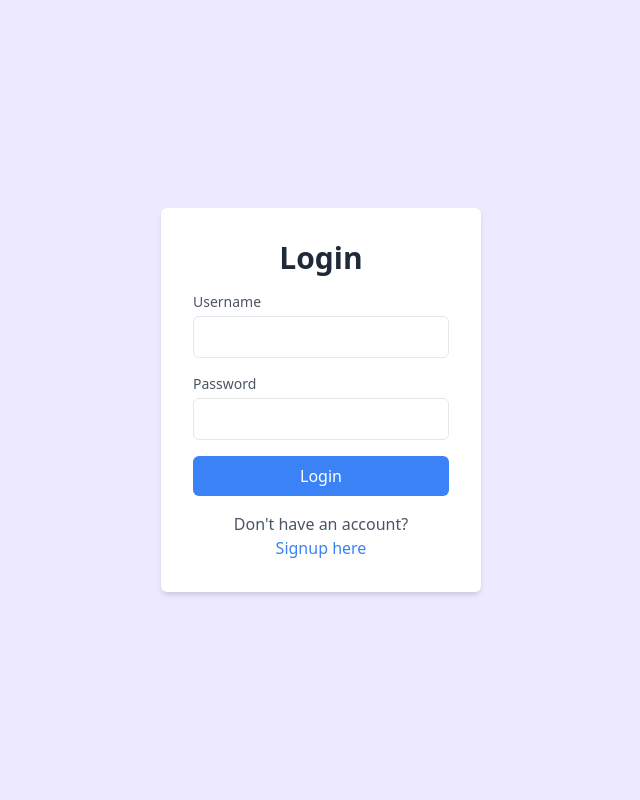
After one commit to tejarazz/Chatpdf, a Flask app: template src/frontend/templates/loginpage.html in a window 1280 px wide. The commit adds this page. Shown: the whole page, without its empty margins (319-959 px from the left). Run offline with Flask 3, Linux system fonts and the light colour scheme; the template is opened without the code that fills it, so the values that code supplies are empty.

Commit message:
ui improvements and added login button

```diff
--- /dev/null
+++ b/src/frontend/templates/loginpage.html
@@ -0,0 +1,93 @@
+<!DOCTYPE html>
+<html lang="en">
+
+<head>
+  <meta charset="UTF-8">
+  <meta name="viewport" content="width=device-width, initial-scale=1.0">
+  <link rel="stylesheet" href="https://cdn.jsdelivr.net/npm/tailwindcss@2.2.19/dist/tailwind.min.css">
+  <title>Login and Signup Page</title>
+</head>
+
+<body class="bg-purple-100 font-sans flex items-center justify-center h-screen">
+  <div class="w-1/4">
+    <!-- Login Form -->
+    <div id="loginContainer" class="bg-white p-8 rounded-md shadow-md max-w-full">
+      <h2 class="text-3xl font-semibold mb-4 text-center text-gray-800">Login</h2>
+      <form id="loginForm" class="space-y-4">
+        <div>
+          <label for="username" class="block text-sm font-medium text-gray-600">Username</label>
+          <input type="text" id="username" name="username"
+            class="mt-1 p-2 w-full border rounded-md focus:outline-none focus:border-blue-500" required>
+        </div>
+        <div>
+          <label for="password" class="block text-sm font-medium text-gray-600">Password</label>
+          <input type="password" id="password" name="password"
+            class="mt-1 p-2 w-full border rounded-md focus:outline-none focus:border-blue-500" required>
+        </div>
+        <button type="submit"
+          class="w-full bg-blue-500 text-white p-2 rounded-md hover:bg-blue-600 focus:outline-none focus:ring focus:border-blue-300">Login</button>
+      </form>
+      <div class="mt-4 text-center">
+        <p class="text-gray-600">Don't have an account? </p>
+        <a href="#" class="text-blue-500 hover:underline" onclick="toggleForm('signupContainer')">Signup here</a>
+      </div>
+    </div>
+
+    <!-- Signup Form -->
+    <div id="signupContainer" class="hidden bg-white p-8 rounded-md shadow-md max-w-full">
+      <h2 class="text-3xl font-semibold mb-4 text-center text-gray-800">Signup</h2>
+      <form id="signupForm" class="space-y-4">
+        <div>
+          <label for="fullname" class="block text-sm font-medium text-gray-600">Full Name</label>
+          <input type="text" id="fullname" name="fullname"
+            class="mt-1 p-2 w-full border rounded-md focus:outline-none focus:border-green-500" required>
+        </div>
+        <div>
+          <label for="email" class="block text-sm font-medium text-gray-600">Email</label>
+          <input type="email" id="email" name="email"
+            class="mt-1 p-2 w-full border rounded-md focus:outline-none focus:border-green-500" required>
+        </div>
+        <div>
+          <label for="password" class="block text-sm font-medium text-gray-600">Password</label>
+          <input type="password" id="password" name="password"
+            class="mt-1 p-2 w-full border rounded-md focus:outline-none focus:border-green-500" required>
+        </div>
+        <button type="submit"
+          class="w-full bg-green-500 text-white p-2 rounded-md hover:bg-green-600 focus:outline-none focus:ring focus:border-green-300">Signup</button>
+      </form>
+      <div class="mt-4 text-center">
+        <p class="text-gray-600">Already have an account? </p>
+        <a href="#" class="text-blue-500 hover:underline" onclick="toggleForm('loginContainer')">Login here</a>
+      </div>
+    </div>
+  </div>
+
+  <script>
+    function toggleForm(activeFormId) {
+      const loginContainer = document.getElementById('loginContainer');
+      const signupContainer = document.getElementById('signupContainer');
+
+      if (activeFormId === 'loginContainer') {
+        loginContainer.classList.remove('hidden');
+        signupContainer.classList.add('hidden');
+      } else {
+        loginContainer.classList.add('hidden');
+        signupContainer.classList.remove('hidden');
+      }
+    }
+
+    document.getElementById("loginForm").addEventListener("submit", function (event) {
+      event.preventDefault();
+      // Login form submission logic here
+      alert("login success")
+    });
+
+    document.getElementById("signupForm").addEventListener("submit", function (event) {
+      event.preventDefault();
+      alert("signed up")
+      // Signup form submission logic here
+    });
+  </script>
+</body>
+
+</html>
```
Also changed, not shown: src/frontend/templates/openai_test.html (+15 -13 lines).
